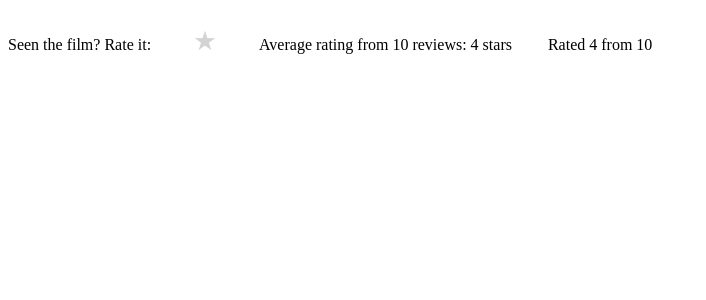
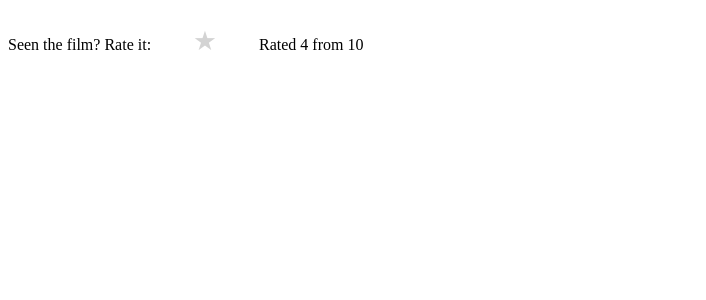
Before and after one commit to guardian/gu-film-experiments, a Python web app: template templates/star-review.html in a window 1280 px wide. Shown: the top 300 px of the page, without its empty margins (0-706 px from the left). Run offline with Jinja, Linux system fonts and the light colour scheme; the template is opened without the code that fills it: most values are stand-ins (such as "Sample title", 1, 10 or a date in 2020); some libraries are stand-ins or nearby versions.

Commit message:
Shows a CTA if the film has not been reviewed

```diff
--- a/templates/star-review.html
+++ b/templates/star-review.html
@@ -7,7 +7,7 @@
 <body>
 
 	<style>
-	.star-review-cta, .star-review-stars, .star-review-summary {
+	.star-review-cta, .star-review-stars, .star-review-summary, .star-review-summary-cta {
 		display: inline-block;
 		max-width: 16rem;
 		margin-right: 2rem;
@@ -51,9 +51,10 @@
 			<li class="star-review-stars-star"><button class="star-review-star-btn {% if star_value <= current_stars %}s-selected{% endif %}" data-rating="{{star_value}}" title="{{star_value}} star rating"><span class="star-review-star-label">{{star_value}} star</span></button></li>
 			{% endfor %}
 		</ol>
-		<p class="star-review-summary">Average rating from {{ratings_summary.ratings}} reviews: {{ratings_summary.average_rating}} stars</p>
 		{% if ratings_summary and ratings_summary.ratings > 1 %}
 		<p class="star-review-summary">Rated {{ratings_summary.average_rating}} from {{ratings_summary.ratings}}</p>
+		{% else %}
+		<p class="star-review-summary-cta">Be the first to review the film</p>
 		{% endif %}
 	</div>
 
```
